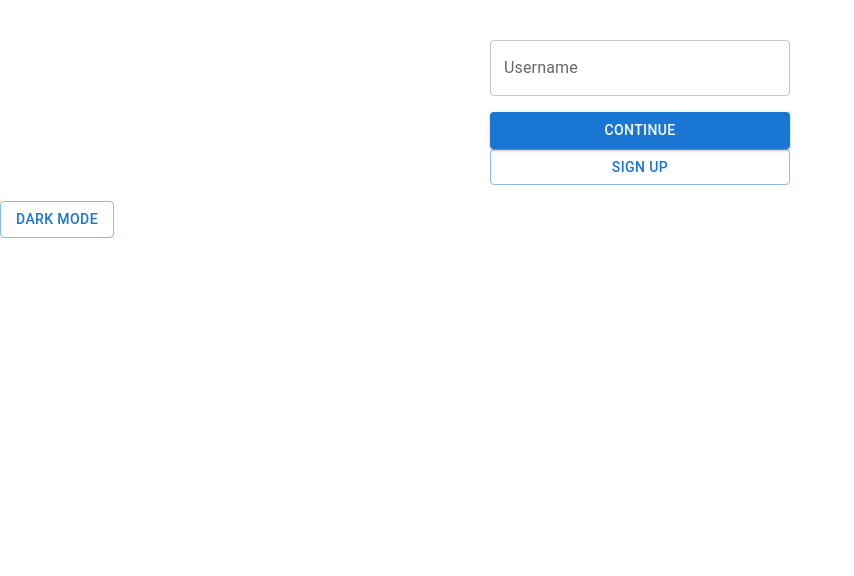
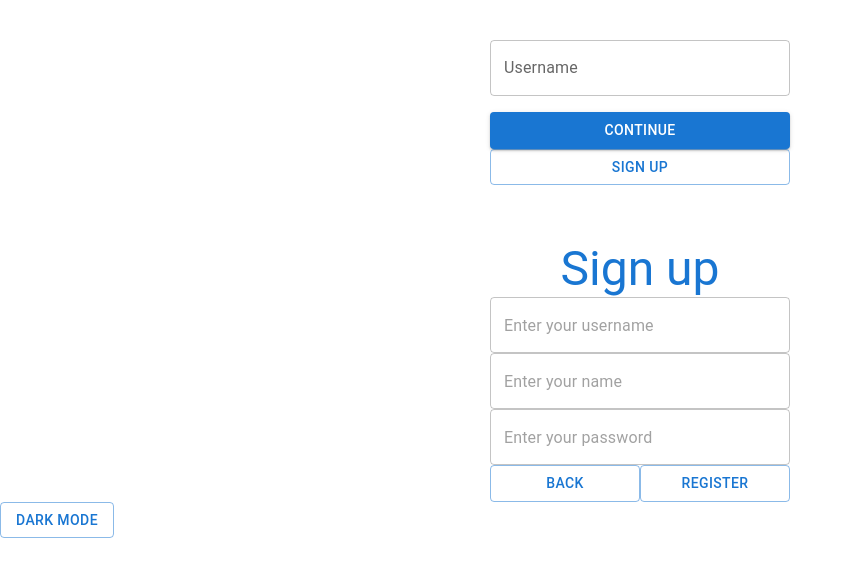
Before and after one commit to anttitulenheimo/talkChat, a React (Vite) app in the folder talkChat_frontend/: page / in a window 1280 px wide. Both pictures are taken after a click on the button "SIGN UP". Shown: the top 576 px of the page, without its empty margins (0-854 px from the left). Built offline with nearby package versions, Linux system fonts and the light colour scheme; no server answers.

Commit message:
working Sign up form for registering new users.

```diff
--- a/talkChat_frontend/src/App.jsx
+++ b/talkChat_frontend/src/App.jsx
@@ -45,9 +45,14 @@ function App() {
   const [username, setUsername] = useState('')
   const [password, setPassword] = useState('')
   const [user, setUser] = useState(null)
+  const [register, setRegister] = useState(false)
 
   const [findUsername, setFindUsername] = useState('')  // For the username search
   const [foundUser, setFoundUser] = useState('') // Saving the username when it's found via search
+
+  const [newUser, setNewUser] = useState('') // For SignUp form to save new user details
+  const [newName, setNewName] = useState('') //
+  const [newUserPassword, setNewUserPassword] = useState('') //
 
 useEffect(() => {
     const realChatIdFromMongo = '689b3cb7db9872638c68768b'
@@ -178,6 +183,48 @@ useEffect(() => {
         }
     }
 
+    const handleRegister = async (event) => {
+        event.preventDefault()
+        try {
+            const userObject = {
+                username: newUser,
+                name: newName,
+                password, newUserPassword
+            }
+            await userService.register(userObject)
+            console.log(`Added a new user to database\n${JSON.stringify(userObject)}`)
+            setNewUser('')
+            setNewName('')
+            setNewUserPassword('')
+            setRegister(false)
+        } catch (err) {
+
+            console.error("Caught error:", err)
+        }
+    }
+
+    const SignUpForm = () => {
+        return (
+            <Box sx={{ width: 300, margin: 'auto', mt: 5 }}>
+                <Box component='form' onSubmit={handleRegister}>
+                        <Typography variant="h3" component="h3" color='primary' align='center'>
+                            Sign up
+                        </Typography>
+                    <Box>
+                        <TextField sx={{ width: '100%' }} type='text' placeholder='Enter your username' value={newUser} onChange={({ target }) => setNewUser(target.value)} />
+                    </Box>
+                    <Box>
+                        <TextField sx={{ width: '100%' }} type='text' placeholder='Enter your name' value={newName} onChange={({ target }) => setNewName(target.value)} />
+                    </Box>
+                    <Box>
+                        <TextField sx={{ width: '100%' }} type='password' placeholder='Enter your password' value={newUserPassword} onChange={({ target }) => setNewUserPassword(target.value)} />
+                    </Box>
+                    <Button sx={{ width: '50%' }} variant="outlined" onClick={() => setRegister(false)}>Back</Button>
+                    <Button sx={{ width: '50%' }} variant="outlined"  type='submit'>Register</Button>
+                </Box>
+            </Box>
+        )
+    }
     // Shows the login part of the app
     const loginForm = () => (
             <Box
@@ -198,9 +245,9 @@ useEffect(() => {
                             <Button variant="contained" type="submit" fullWidth sx={{ mt: 2 }}>
                                 Continue
                             </Button>
-                            <Button variant="outlined" fullWidth onClick={() => console.log('pressed sign up')}>
+                            <Button variant="outlined" fullWidth onClick={() => setRegister(true)}>
                             Sign up
-                            </Button>
+                            </Button >
 
                         </Box>
                     )}
@@ -253,7 +300,11 @@ useEffect(() => {
   return (
       <ThemeProvider theme={darkTheme}>
           <CssBaseline />
-          {!user && loginForm()}
+          {!user && (
+            <>
+            {loginForm()}
+            {register ? (SignUpForm()) : (<Box></Box>)}
+            </>)}
           {user && chatForm()}
 
           <ThemeToggleButton />
--- a/talkChat_frontend/src/services/userService.js
+++ b/talkChat_frontend/src/services/userService.js
@@ -13,4 +13,9 @@ const searchByUserId = async (usersId) => {
     return response.data
 }
 
-export default { search,  searchByUserId }
+const register = async (newObject) => {
+    const response = await axios.post(baseUrl, newObject)
+    return response.data
+}
+
+export default { search,  searchByUserId, register }
```
